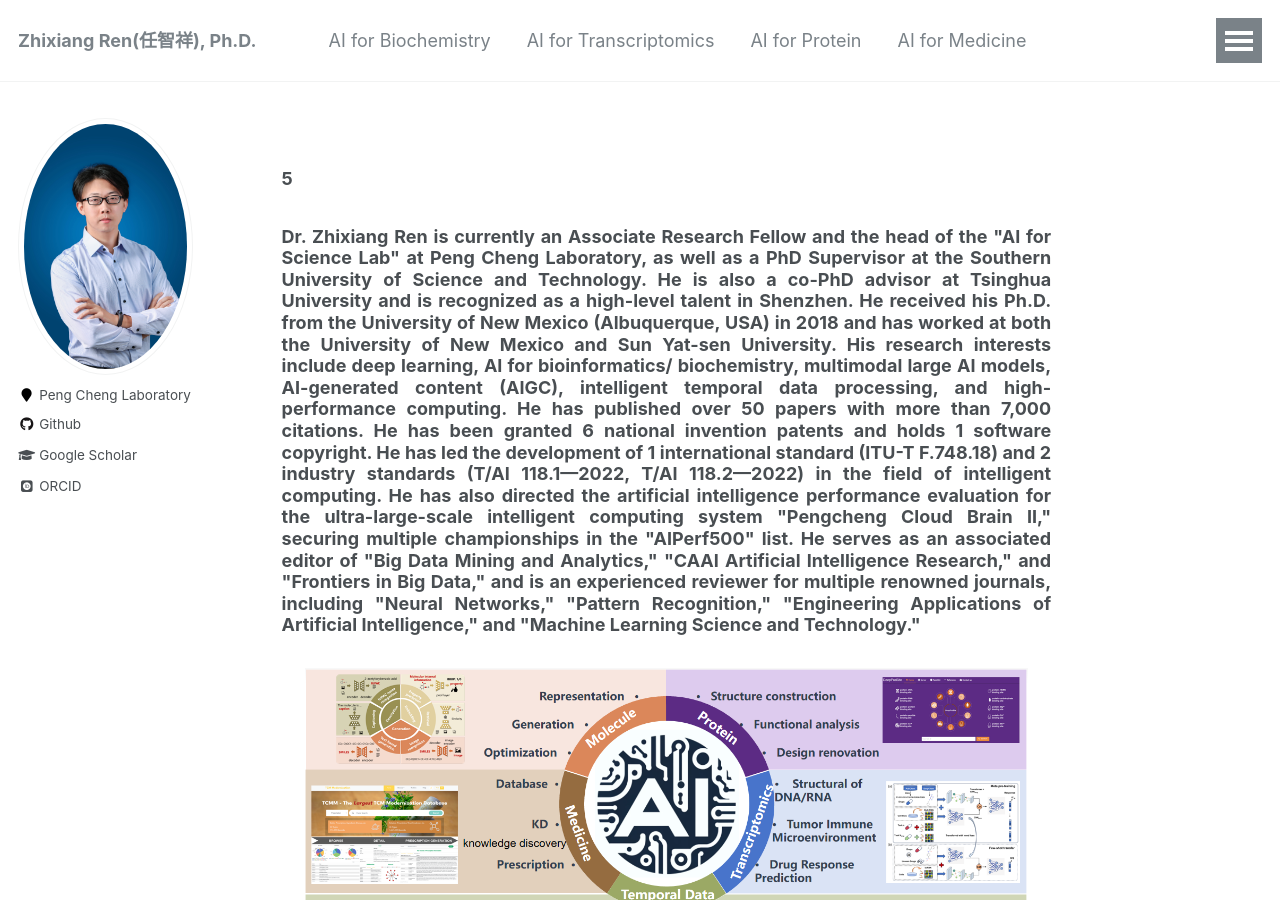
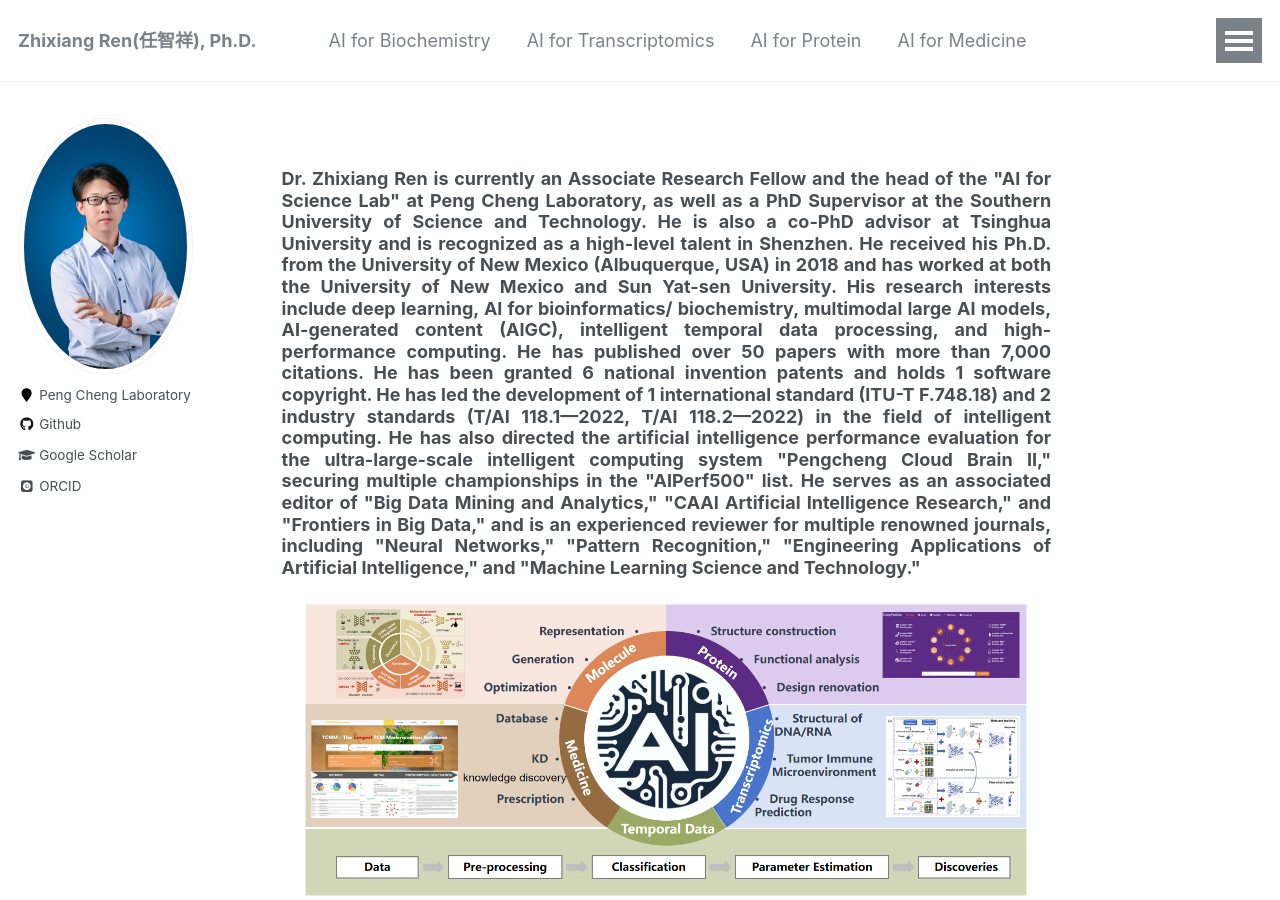
Before and after one commit to zhixiang-ren/zhixiang-ren.github.io, a Jekyll site: the page built from _pages/about.html, in a window 1280 px wide and 900 px high. Built offline with Jekyll 4.4.1, drawn with Linux system fonts in a browser that asks for light colours; some web fonts are replaced.

Commit message:
Update about.html

```diff
--- a/_pages/about.html
+++ b/_pages/about.html
@@ -7,10 +7,6 @@ redirect_from:
   - /about/
   - /about.html
 ---
-
-<h3 style="text-align:justify;">
-  5
-</h3>
 
 <h3 style="text-align:justify;">
   Dr. Zhixiang Ren is currently an Associate Research Fellow and the head of the "AI for Science Lab" at Peng Cheng Laboratory, as well as a PhD Supervisor at the Southern University of Science and Technology.
@@ -24,7 +20,7 @@ redirect_from:
 </h3>
 
 <div style="float: left;">
-  <img style="width: 100%;padding-left: 3%;padding-right: 3%;padding-top: 3%;padding-bottom: 0%;" src="/images/about2.png">
+  <img style="width: 100%;padding-left: 3%;padding-right: 3%;padding-top: 2%;padding-bottom: 5%;" src="/images/about2.png">
 </div>
 
 <h3 style="text-align:justify;">
```
